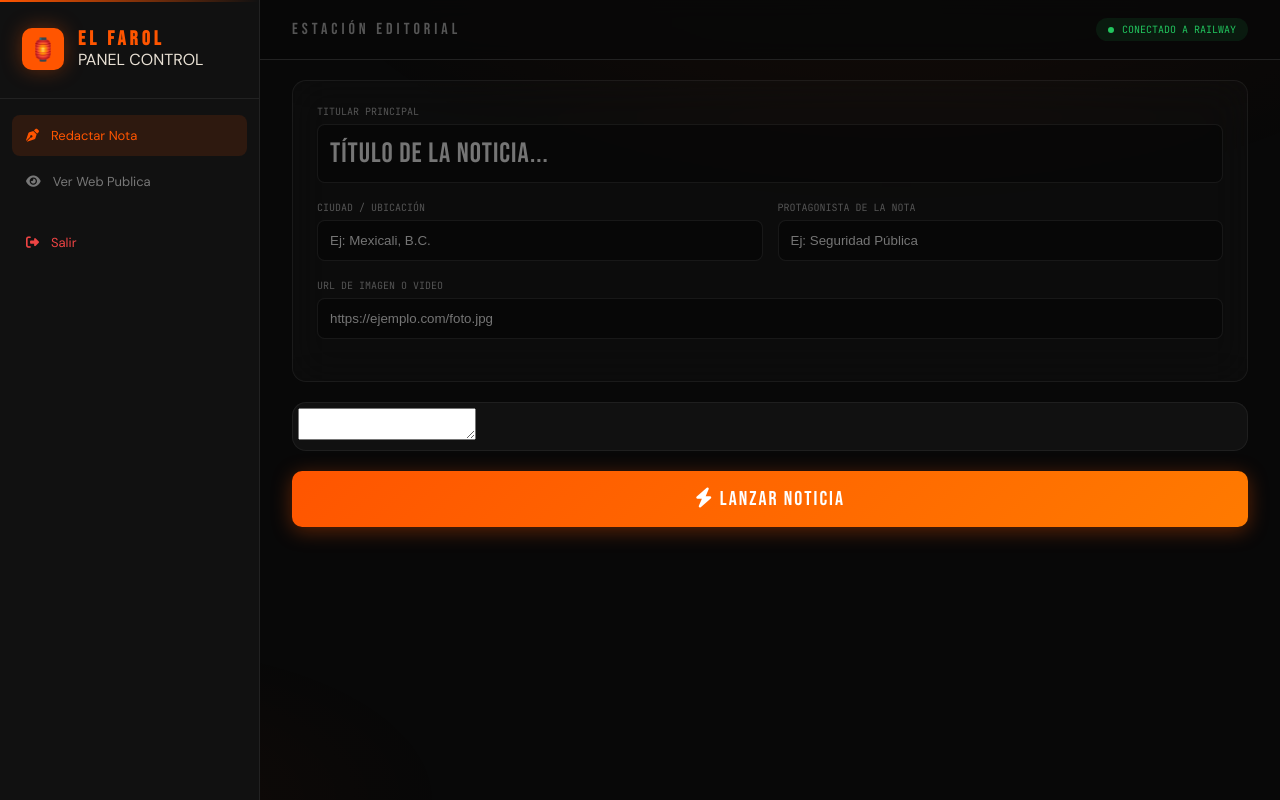
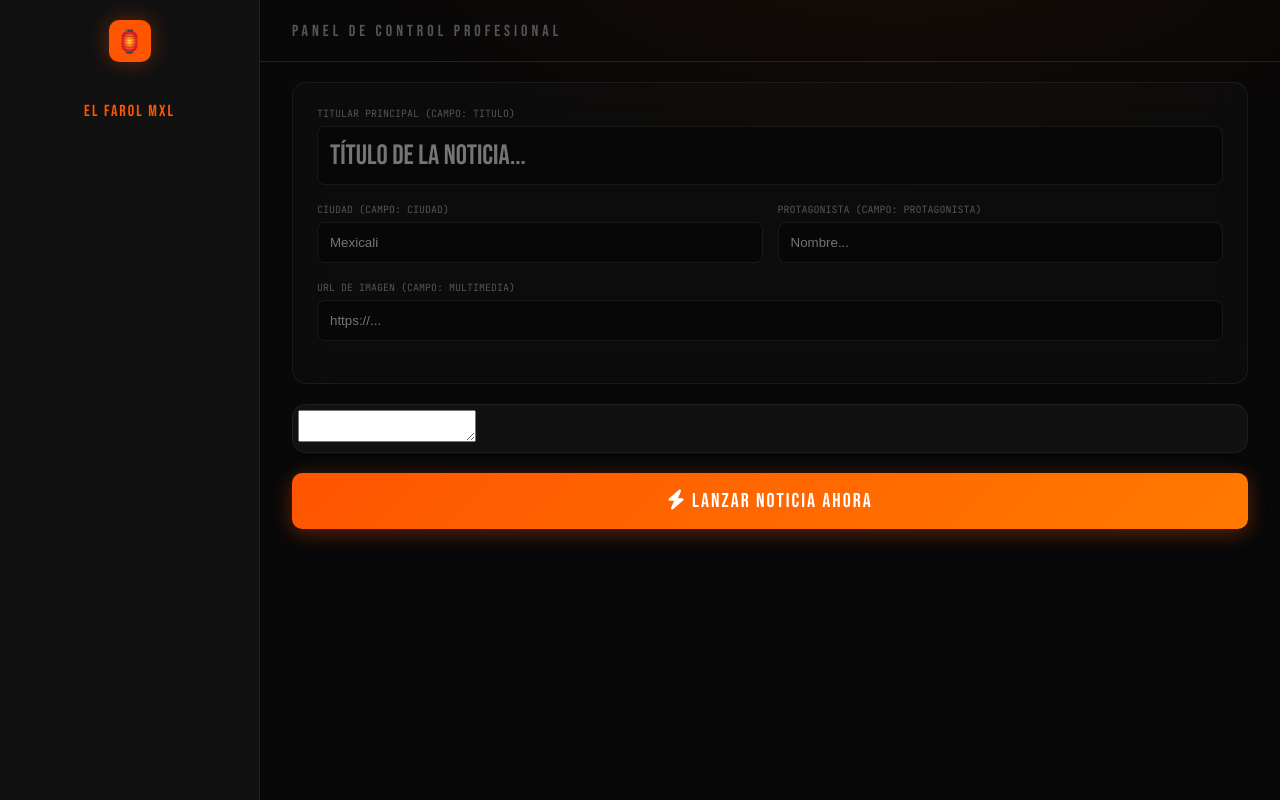
Before and after one commit to josecolor/farol-web., a Flask app: page /admin in a window 1280 px wide. Run offline with Flask 3, Linux system fonts and the light colour scheme; the visitor is signed in with stand-in values (Sample User, id 1); data that the repository does not hold is empty; some libraries are stand-ins or nearby versions.

Commit message:
Update admin.html

```diff
--- a/templates/admin.html
+++ b/templates/admin.html
@@ -4,190 +4,40 @@
   <meta charset="UTF-8">
   <meta name="viewport" content="width=device-width, initial-scale=1.0">
   <title>Editor Maestro | El Farol al Día</title>
-
   <link rel="preconnect" href="https://fonts.googleapis.com">
-  <link rel="preconnect" href="https://fonts.gstatic.com" crossorigin>
   <link href="https://fonts.googleapis.com/css2?family=Bebas+Neue&family=DM+Sans:wght@300;400;500&family=JetBrains+Mono:wght@400;500&display=swap" rel="stylesheet">
   <link rel="stylesheet" href="https://cdnjs.cloudflare.com/ajax/libs/font-awesome/6.5.0/css/all.min.css">
-
   <script src="https://cdnjs.cloudflare.com/ajax/libs/tinymce/6.8.3/tinymce.min.js" referrerpolicy="origin"></script>
 
 <style>
-/* SISTEMA DE DISEÑO — EL FAROL 2026 */
-:root {
-  --naranja:   #FF5500;
-  --naranja-b: #CC4300;
-  --glow:      rgba(255, 85, 0, 0.35);
-  --bg:        #080808;
-  --surface:   #111111;
-  --surface2:  #181818;
-  --borde:     #222222;
-  --texto:     #E8E0D4;
-  --muted:     #555;
-  --verde:     #22C55E;
-  --rojo:      #EF4444;
-  --sidebar-w: 260px;
-}
-
+/* SISTEMA EL FAROL - OPTIMIZADO */
+:root { --naranja: #FF5500; --glow: rgba(255, 85, 0, 0.35); --bg: #080808; --surface: #111; --borde: #222; --texto: #E8E0D4; --muted: #555; --sidebar-w: 260px; }
 *, *::before, *::after { box-sizing: border-box; margin: 0; padding: 0; }
-
-body {
-  font-family: 'DM Sans', sans-serif;
-  background: var(--bg);
-  color: var(--texto);
-  display: flex;
-  min-height: 100vh;
-  overflow-x: hidden;
-}
-
-body::before {
-  content: '';
-  position: fixed;
-  inset: 0;
-  background-image:
-    radial-gradient(ellipse 80% 60% at 70% -10%, rgba(255,85,0,0.06) 0%, transparent 60%),
-    radial-gradient(ellipse 50% 40% at 10% 100%, rgba(255,85,0,0.04) 0%, transparent 50%);
-  pointer-events: none;
-  z-index: 0;
-}
-
-/* SIDEBAR */
-.sidebar {
-  width: var(--sidebar-w);
-  height: 100vh;
-  background: var(--surface);
-  position: fixed;
-  top: 0; left: 0;
-  border-right: 1px solid var(--borde);
-  display: flex;
-  flex-direction: column;
-  z-index: 100;
-}
-
-.sidebar::after {
-  content: '';
-  position: absolute;
-  top: 0; left: 0; right: 0;
-  height: 2px;
-  background: linear-gradient(90deg, var(--naranja), transparent);
-}
-
-.sidebar-header {
-  padding: 28px 22px;
-  border-bottom: 1px solid var(--borde);
-  display: flex;
-  align-items: center;
-  gap: 14px;
-}
-
-.logo-mark {
-  width: 42px; height: 42px;
-  background: var(--naranja);
-  border-radius: 10px;
-  display: flex; align-items: center; justify-content: center;
-  font-size: 22px; box-shadow: 0 0 20px var(--glow);
-}
-
-.logo-text h2 {
-  font-family: 'Bebas Neue', sans-serif;
-  font-size: 20px; letter-spacing: 4px; color: var(--naranja);
-  line-height: 1;
-}
-
-.nav-links { padding: 16px 12px; flex-grow: 1; }
-
-.nav-item {
-  padding: 12px 14px;
-  color: #777;
-  text-decoration: none;
-  display: flex; align-items: center; gap: 12px;
-  border-radius: 8px; transition: all .2s;
-  font-size: 13px; margin-bottom: 5px;
-}
-
-.nav-item.active, .nav-item:hover {
-  background: rgba(255,85,0,0.12);
-  color: var(--naranja);
-}
-
-/* MAIN CONTENT */
-.main-content {
-  margin-left: var(--sidebar-w);
-  width: calc(100% - var(--sidebar-w));
-  position: relative;
-  z-index: 1;
-}
-
-.topbar {
-  padding: 0 32px;
-  height: 60px;
-  display: flex; align-items: center; justify-content: space-between;
-  border-bottom: 1px solid var(--borde);
-  background: rgba(8,8,8,0.9);
-  backdrop-filter: blur(10px);
-  position: sticky; top: 0; z-index: 50;
-}
-
-.card {
-  background: rgba(255,255,255,0.02);
-  border: 1px solid rgba(255,255,255,0.06);
-  border-radius: 14px;
-  margin: 20px 32px;
-  padding: 24px;
-  backdrop-filter: blur(20px);
-}
-
+body { font-family: 'DM Sans', sans-serif; background: var(--bg); color: var(--texto); display: flex; min-height: 100vh; overflow-x: hidden; }
+body::before { content: ''; position: fixed; inset: 0; background-image: radial-gradient(ellipse 80% 60% at 70% -10%, rgba(255,85,0,0.06) 0%, transparent 60%); pointer-events: none; z-index: 0; }
+.sidebar { width: var(--sidebar-w); height: 100vh; background: var(--surface); position: fixed; top: 0; left: 0; border-right: 1px solid var(--borde); display: flex; flex-direction: column; z-index: 100; }
+.logo-mark { width: 42px; height: 42px; background: var(--naranja); border-radius: 10px; display: flex; align-items: center; justify-content: center; font-size: 22px; box-shadow: 0 0 20px var(--glow); margin: 20px auto; }
+.main-content { margin-left: var(--sidebar-w); width: calc(100% - var(--sidebar-w)); position: relative; z-index: 1; }
+.card { background: rgba(255,255,255,0.02); border: 1px solid rgba(255,255,255,0.06); border-radius: 14px; margin: 20px 32px; padding: 24px; backdrop-filter: blur(20px); }
 .field { display: flex; flex-direction: column; gap: 6px; margin-bottom: 18px; }
 .field label { font-family: 'JetBrains Mono'; font-size: 10px; color: var(--muted); text-transform: uppercase; }
-
-.field input {
-  background: rgba(0,0,0,0.4);
-  border: 1px solid rgba(255,255,255,0.07);
-  color: #fff;
-  padding: 12px;
-  border-radius: 8px;
-  transition: 0.3s;
-}
-
-.field input:focus { border-color: var(--naranja); outline: none; background: rgba(0,0,0,0.6); }
-
-#titulo-input { font-family: 'Bebas Neue'; font-size: 28px; letter-spacing: 1px; color: var(--naranja); }
-
-.btn-publish {
-  background: linear-gradient(135deg, var(--naranja) 0%, #FF7A00 100%);
-  color: #fff; border: none; padding: 16px;
-  border-radius: 10px; font-family: 'Bebas Neue'; font-size: 20px;
-  letter-spacing: 2px; cursor: pointer; width: 100%;
-  box-shadow: 0 4px 20px var(--glow); transition: 0.3s;
-}
-
-.btn-publish:hover { transform: translateY(-2px); box-shadow: 0 8px 30px rgba(255,85,0,0.4); }
-
-/* Ajustes de UI para TinyMCE Dark */
-.tox-tinymce { border-radius: 10px !important; border: 1px solid var(--borde) !important; }
+.field input { background: rgba(0,0,0,0.4); border: 1px solid rgba(255,255,255,0.07); color: #fff; padding: 12px; border-radius: 8px; }
+#titulo-input { font-family: 'Bebas Neue'; font-size: 28px; color: var(--naranja); }
+.btn-publish { background: linear-gradient(135deg, var(--naranja) 0%, #FF7A00 100%); color: #fff; border: none; padding: 16px; border-radius: 10px; font-family: 'Bebas Neue'; font-size: 20px; letter-spacing: 2px; cursor: pointer; width: 100%; box-shadow: 0 4px 20px var(--glow); }
 </style>
 </head>
 <body>
 
 <aside class="sidebar">
-  <div class="sidebar-header">
-    <div class="logo-mark">🏮</div>
-    <div class="logo-text"><h2>EL FAROL</h2><span>PANEL CONTROL</span></div>
-  </div>
-  <nav class="nav-links">
-    <div class="nav-item active"><i class="fas fa-pen-nib"></i> Redactar Nota</div>
-    <a href="/" class="nav-item" style="text-decoration:none"><i class="fas fa-eye"></i> Ver Web Publica</a>
-    <a href="/logout" class="nav-item" style="margin-top:20px; color:var(--rojo); text-decoration:none"><i class="fas fa-sign-out-alt"></i> Salir</a>
+  <div class="logo-mark">🏮</div>
+  <nav style="padding: 20px;">
+    <div style="color:var(--naranja); font-family:'Bebas Neue'; text-align:center; letter-spacing:2px;">EL FAROL MXL</div>
   </nav>
 </aside>
 
 <div class="main-content">
-  <header class="topbar">
-    <span style="font-family:'Bebas Neue'; letter-spacing:4px; color:var(--muted)">ESTACIÓN EDITORIAL</span>
-    <div style="display:flex; align-items:center; gap:8px; background:rgba(34,197,94,0.1); padding:5px 12px; border-radius:20px;">
-      <div style="width:6px; height:6px; background:var(--verde); border-radius:50%"></div>
-      <span style="color:var(--verde); font-size:10px; font-family:'JetBrains Mono'">CONECTADO A RAILWAY</span>
-    </div>
+  <header style="padding: 20px 32px; border-bottom: 1px solid var(--borde);">
+    <span style="font-family:'Bebas Neue'; letter-spacing:4px; color:var(--muted)">PANEL DE CONTROL PROFESIONAL</span>
   </header>
 
   <form method="POST" action="/admin" id="form-principal">
@@ -195,24 +45,24 @@ body::before {
 
     <div class="card">
       <div class="field">
-        <label>Titular Principal</label>
+        <label>Titular Principal (Campo: titulo)</label>
         <input type="text" id="titulo-input" name="titulo" placeholder="TÍTULO DE LA NOTICIA..." required>
       </div>
 
       <div style="display:grid; grid-template-columns: 1fr 1fr; gap:15px">
         <div class="field">
-          <label>Ciudad / Ubicación</label>
-          <input type="text" name="ciudad" id="ciudad-input" placeholder="Ej: Mexicali, B.C." required>
+          <label>Ciudad (Campo: ciudad)</label>
+          <input type="text" name="ciudad" placeholder="Mexicali" required>
         </div>
         <div class="field">
-          <label>Protagonista de la Nota</label>
-          <input type="text" name="protagonista" placeholder="Ej: Seguridad Pública" required>
+          <label>Protagonista (Campo: protagonista)</label>
+          <input type="text" name="protagonista" placeholder="Nombre..." required>
         </div>
       </div>
 
       <div class="field">
-        <label>URL de Imagen o Video</label>
-        <input type="text" name="multimedia" placeholder="https://ejemplo.com/foto.jpg">
+        <label>URL de Imagen (Campo: multimedia)</label>
+        <input type="text" name="multimedia" placeholder="https://...">
       </div>
     </div>
 
@@ -222,14 +72,13 @@ body::before {
 
     <div style="padding:0 32px 50px">
       <button type="submit" class="btn-publish" onclick="prepararEnvio(event)">
-        <i class="fas fa-bolt"></i> LANZAR NOTICIA
+        <i class="fas fa-bolt"></i> LANZAR NOTICIA AHORA
       </button>
     </div>
   </form>
 </div>
 
 <script>
-// Inicialización del Editor
 tinymce.init({
   selector: '#editor-blogger',
   height: 450,
@@ -240,29 +89,22 @@ tinymce.init({
   branding: false,
   promotion: false,
   setup: function (editor) {
-    editor.on('change', function () {
-      editor.save();
-    });
+    editor.on('change', function () { editor.save(); });
   }
 });
 
-// Función Maestra de Envío
 function prepararEnvio(e) {
   e.preventDefault();
+  const ed = tinymce.get('editor-blogger');
+  const contenidoHTML = ed ? ed.getContent() : '';
 
-  // Extraemos el HTML del editor
-  const contenidoHTML = tinymce.get('editor-blogger').getContent();
-
-  // Verificación de contenido
   if (contenidoHTML.length < 10) {
-    alert("Director, el cuerpo de la noticia está vacío.");
+    alert("Director, falta el contenido de la nota.");
     return;
   }
 
-  // SINCRONIZACIÓN: Metemos el texto en el input que Flask espera ('contenido')
+  // SINCRONIZACIÓN FORZADA
   document.getElementById('contenido-hidden').value = contenidoHTML;
-
-  // ENVÍO AL SERVIDOR
   document.getElementById('form-principal').submit();
 }
 </script>
```
